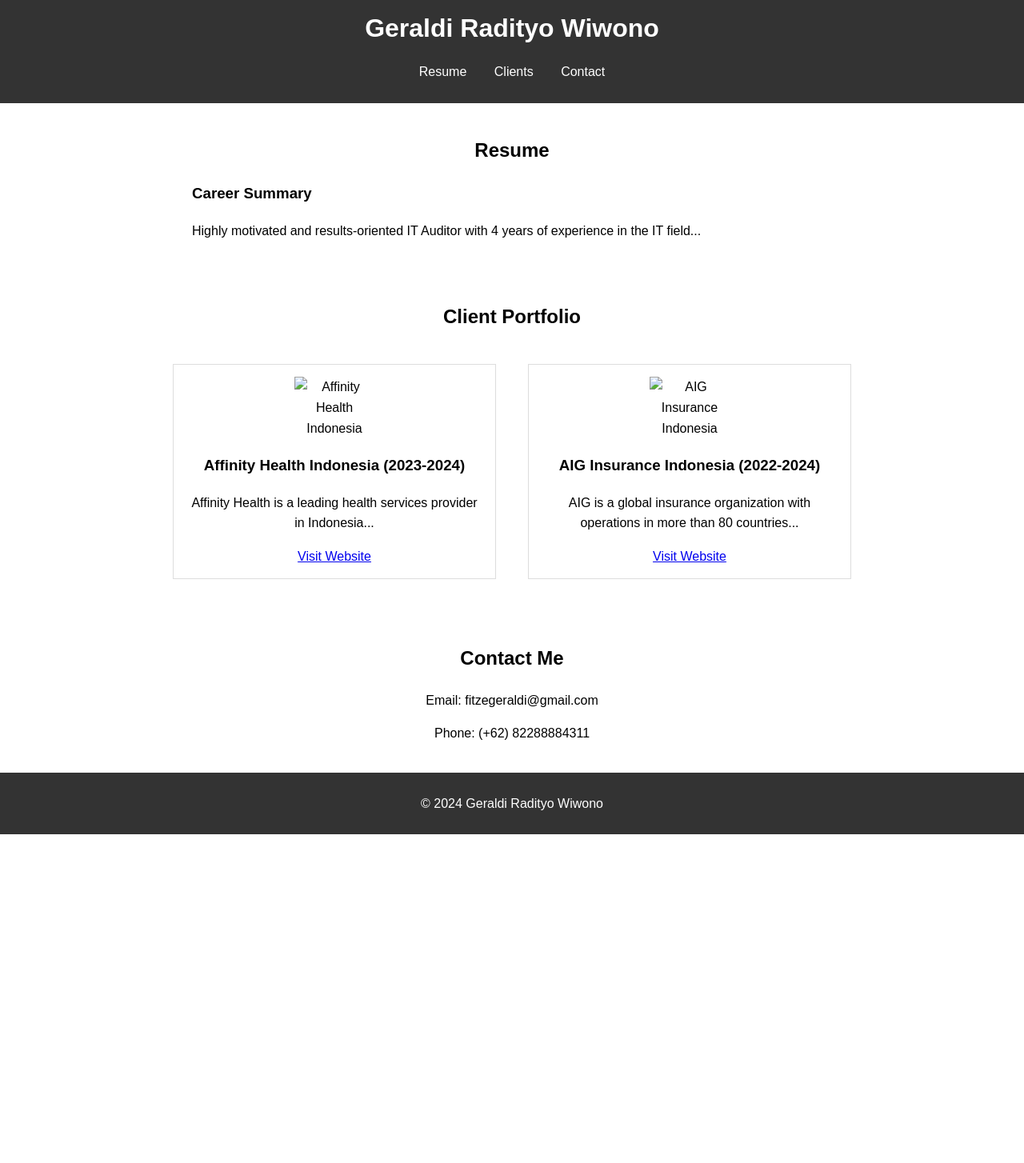
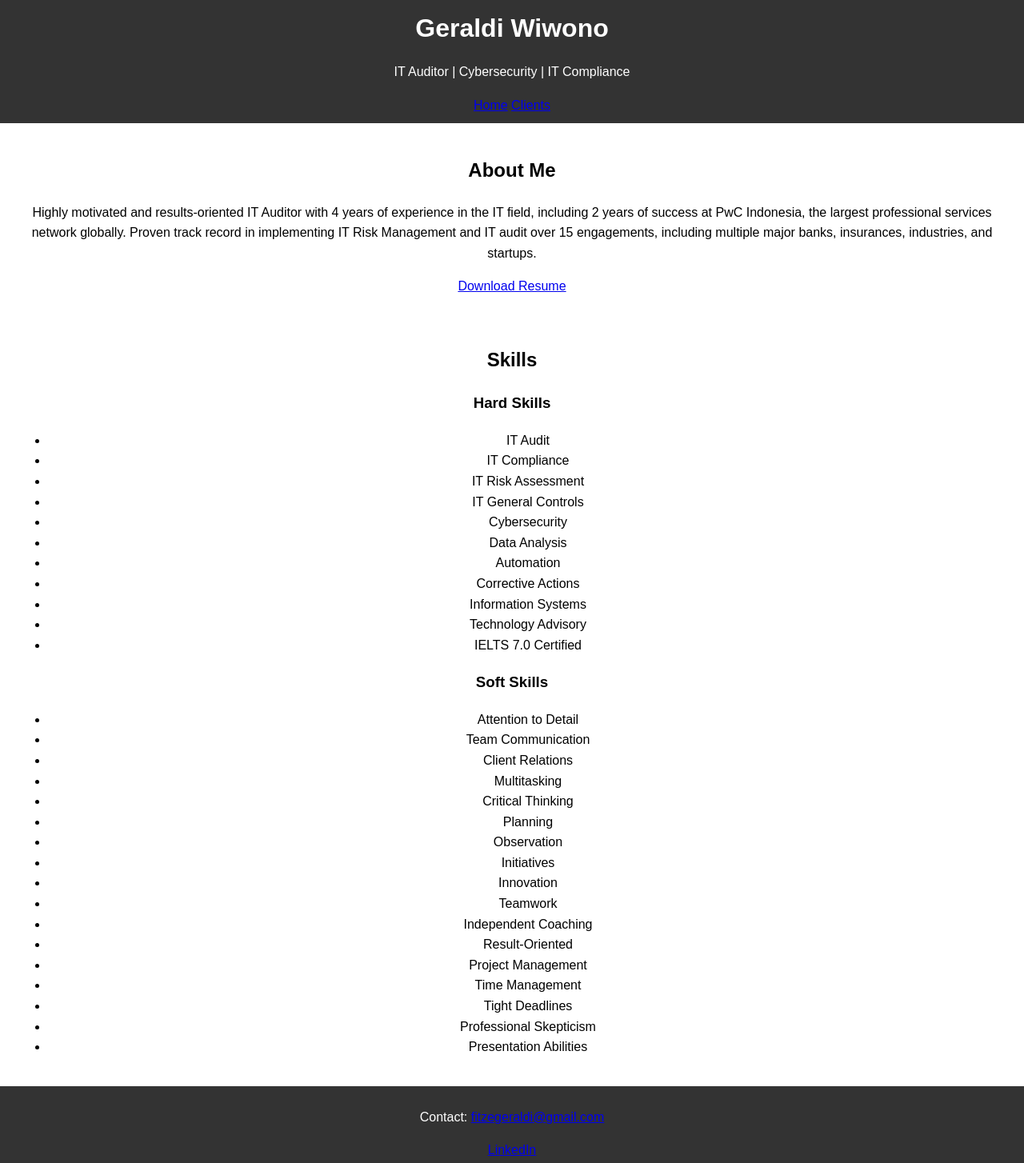
Before and after one commit to KohGajah/ITAudit, a plain HTML site: page index.html in a window 1280 px wide. Shown: the whole page at 80% size. Before the commit the page ends 1043 px from the top, so only its background shows below. Drawn offline with Linux system fonts and the light colour scheme.

Commit message:
Update index.html

```diff
--- a/index.html
+++ b/index.html
@@ -3,68 +3,77 @@
 <head>
     <meta charset="UTF-8">
     <meta name="viewport" content="width=device-width, initial-scale=1.0">
-    <meta http-equiv="X-UA-Compatible" content="ie=edge">
-    <title>Geraldi Wiwono - Portfolio</title>
+    <title>Geraldi Wiwono Portfolio</title>
     <link rel="stylesheet" href="styles.css">
 </head>
 <body>
-    <!-- Header Section -->
     <header>
-        <div class="logo">
-            <h1>Geraldi Radityo Wiwono</h1>
-        </div>
+        <h1>Geraldi Wiwono</h1>
+        <p>IT Auditor | Cybersecurity | IT Compliance</p>
         <nav>
-            <ul>
-                <li><a href="#resume">Resume</a></li>
-                <li><a href="#portfolio">Clients</a></li>
-                <li><a href="#contact">Contact</a></li>
-            </ul>
+            <a href="index.html">Home</a>
+            <a href="clients.html">Clients</a>
         </nav>
     </header>
 
-    <!-- Resume Section -->
-    <section id="resume">
-        <h2>Resume</h2>
-        <div class="resume-content">
-            <h3>Career Summary</h3>
-            <p>Highly motivated and results-oriented IT Auditor with 4 years of experience in the IT field...</p>
-            <!-- Add more content like skills, work history, and education -->
+    <section id="about">
+        <h2>About Me</h2>
+        <p>
+            Highly motivated and results-oriented IT Auditor with 4 years of experience in the IT field,
+            including 2 years of success at PwC Indonesia, the largest professional services network globally.
+            Proven track record in implementing IT Risk Management and IT audit over 15 engagements,
+            including multiple major banks, insurances, industries, and startups.
+        </p>
+        <a href="resume.pdf" target="_blank" class="button">Download Resume</a>
+    </section>
+
+    <section id="skills">
+        <h2>Skills</h2>
+        <div class="skills-container">
+            <div class="skill">
+                <h3>Hard Skills</h3>
+                <ul>
+                    <li>IT Audit</li>
+                    <li>IT Compliance</li>
+                    <li>IT Risk Assessment</li>
+                    <li>IT General Controls</li>
+                    <li>Cybersecurity</li>
+                    <li>Data Analysis</li>
+                    <li>Automation</li>
+                    <li>Corrective Actions</li>
+                    <li>Information Systems</li>
+                    <li>Technology Advisory</li>
+                    <li>IELTS 7.0 Certified</li>
+                </ul>
+            </div>
+            <div class="skill">
+                <h3>Soft Skills</h3>
+                <ul>
+                    <li>Attention to Detail</li>
+                    <li>Team Communication</li>
+                    <li>Client Relations</li>
+                    <li>Multitasking</li>
+                    <li>Critical Thinking</li>
+                    <li>Planning</li>
+                    <li>Observation</li>
+                    <li>Initiatives</li>
+                    <li>Innovation</li>
+                    <li>Teamwork</li>
+                    <li>Independent Coaching</li>
+                    <li>Result-Oriented</li>
+                    <li>Project Management</li>
+                    <li>Time Management</li>
+                    <li>Tight Deadlines</li>
+                    <li>Professional Skepticism</li>
+                    <li>Presentation Abilities</li>
+                </ul>
+            </div>
         </div>
     </section>
 
-    <!-- Portfolio Section -->
-    <section id="portfolio">
-        <h2>Client Portfolio</h2>
-        <div class="portfolio-items">
-            <!-- Sample client entry -->
-            <div class="client-item">
-                <img src="logos/affinity-health.png" alt="Affinity Health Indonesia">
-                <h3>Affinity Health Indonesia (2023-2024)</h3>
-                <p>Affinity Health is a leading health services provider in Indonesia...</p>
-                <a href="https://affinity-health.com" target="_blank">Visit Website</a>
-            </div>
-
-            <!-- Repeat for other clients -->
-            <div class="client-item">
-                <img src="logos/aig.png" alt="AIG Insurance Indonesia">
-                <h3>AIG Insurance Indonesia (2022-2024)</h3>
-                <p>AIG is a global insurance organization with operations in more than 80 countries...</p>
-                <a href="https://www.aig.co.id" target="_blank">Visit Website</a>
-            </div>
-
-            <!-- Add more client entries as needed -->
-        </div>
-    </section>
-
-    <!-- Contact Section -->
-    <section id="contact">
-        <h2>Contact Me</h2>
-        <p>Email: fitzegeraldi@gmail.com</p>
-        <p>Phone: (+62) 82288884311</p>
-    </section>
-
     <footer>
-        <p>&copy; 2024 Geraldi Radityo Wiwono</p>
+        <p>Contact: <a href="mailto:fitzegeraldi@gmail.com">fitzegeraldi@gmail.com</a></p>
+        <p><a href="https://www.linkedin.com/in/geraldiwiwono/" target="_blank">LinkedIn</a></p>
     </footer>
 </body>
 </html>
```
